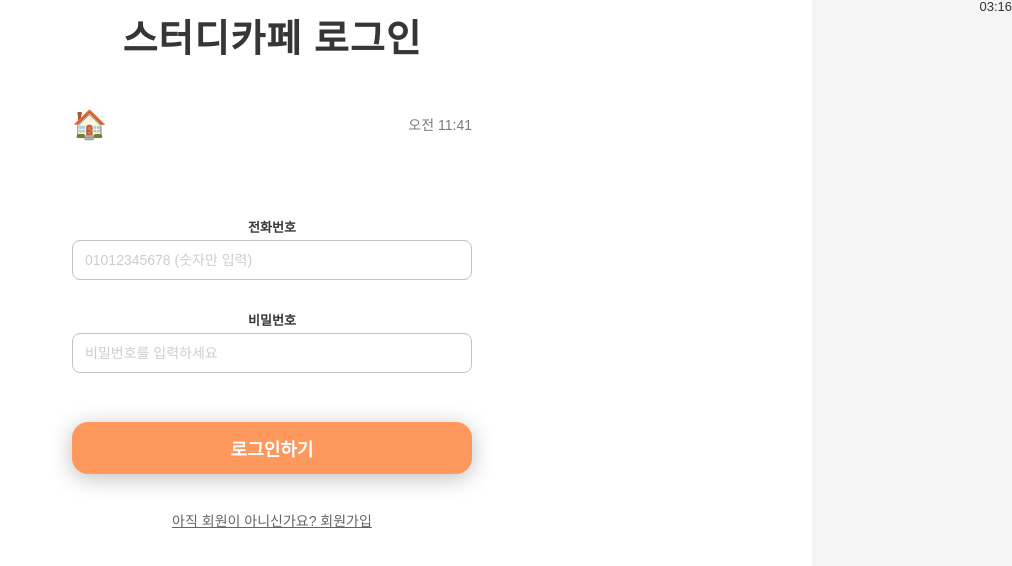
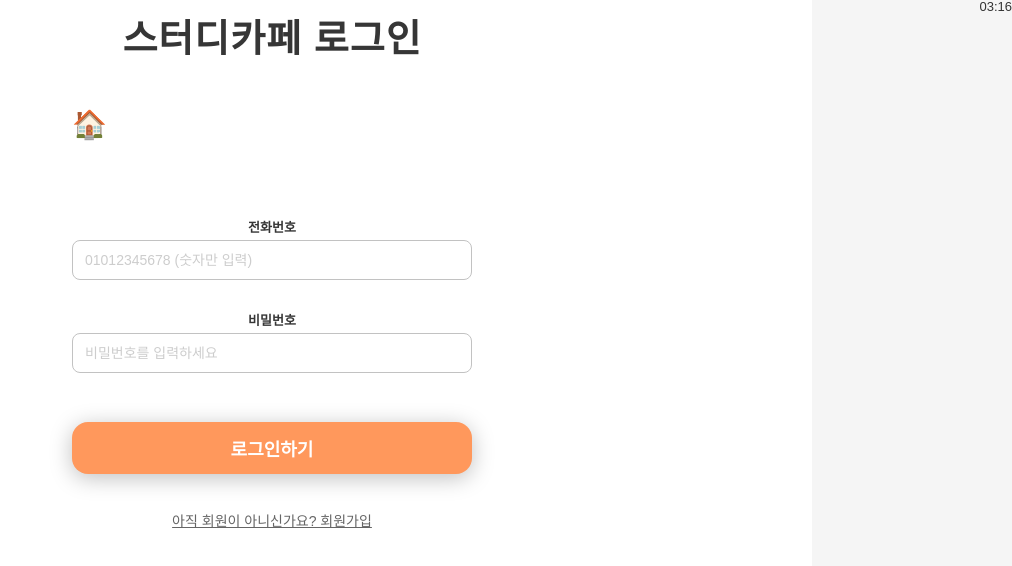
Before and after one commit to 1jinie/SCAC, a React (Create React App) app in the folder scac-front/: page /login in a window 1280 px wide. Shown: the top 566 px of the page, without its empty margins (268-1280 px from the left). Built offline with nearby package versions, Linux system fonts and the light colour scheme; no server answers.

Commit message:
fix : 현재시간 텍스트 삭제

```diff
--- a/scac-front/src/pages/Login/Login.jsx
+++ b/scac-front/src/pages/Login/Login.jsx
@@ -48,7 +48,6 @@ function LoginPage() {
           >
             🏠
           </button>
-          <span className="header_time">오전 11:41</span>
         </header>
 
         <form id="login_form" onSubmit={handleLoginSubmit}>
--- a/scac-front/src/pages/Signup/Signup.jsx
+++ b/scac-front/src/pages/Signup/Signup.jsx
@@ -63,7 +63,6 @@ function SignUpPage() {
           >
             🏠
           </button>
-          <span className="header_time">오전 11:41</span>
         </header>
 
         <form id="signup_form" onSubmit={handleSignUpSubmit}>
```
